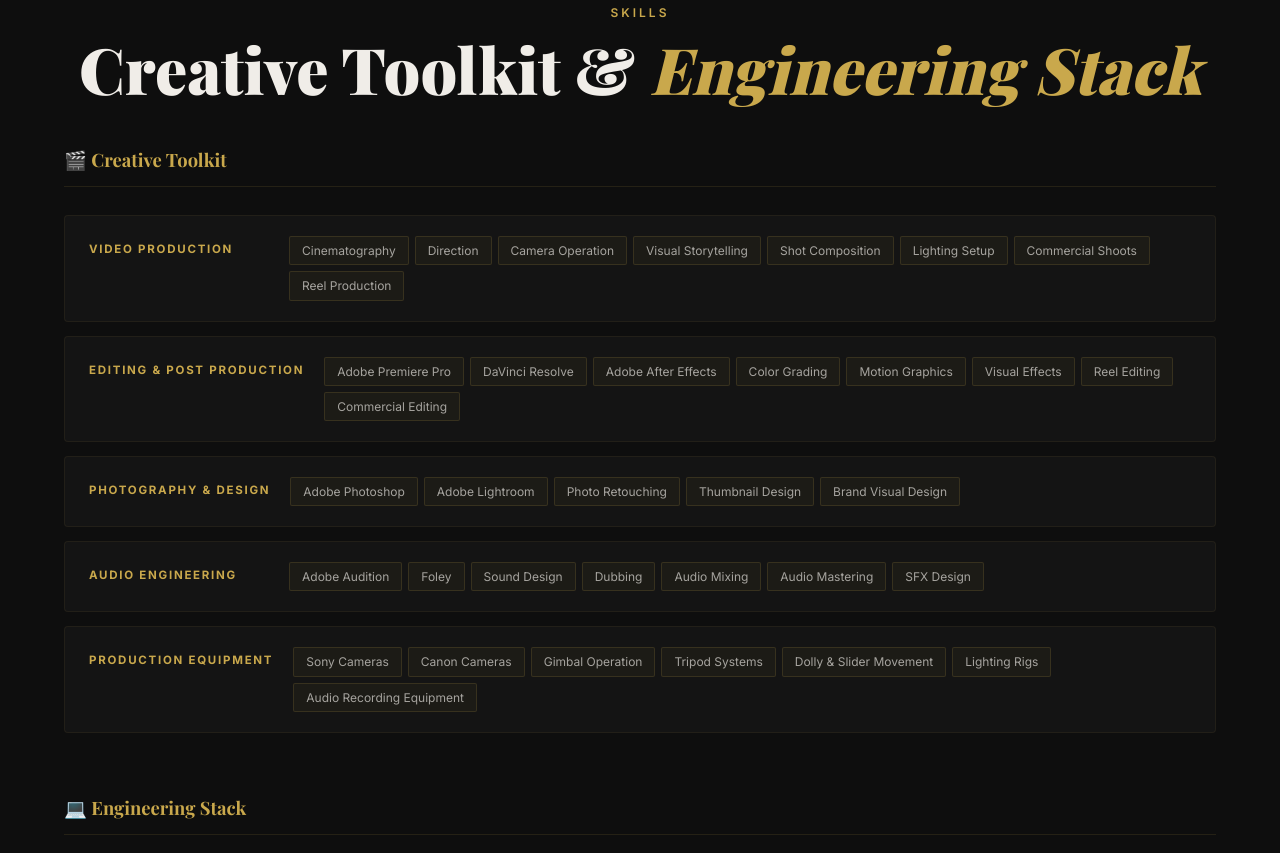
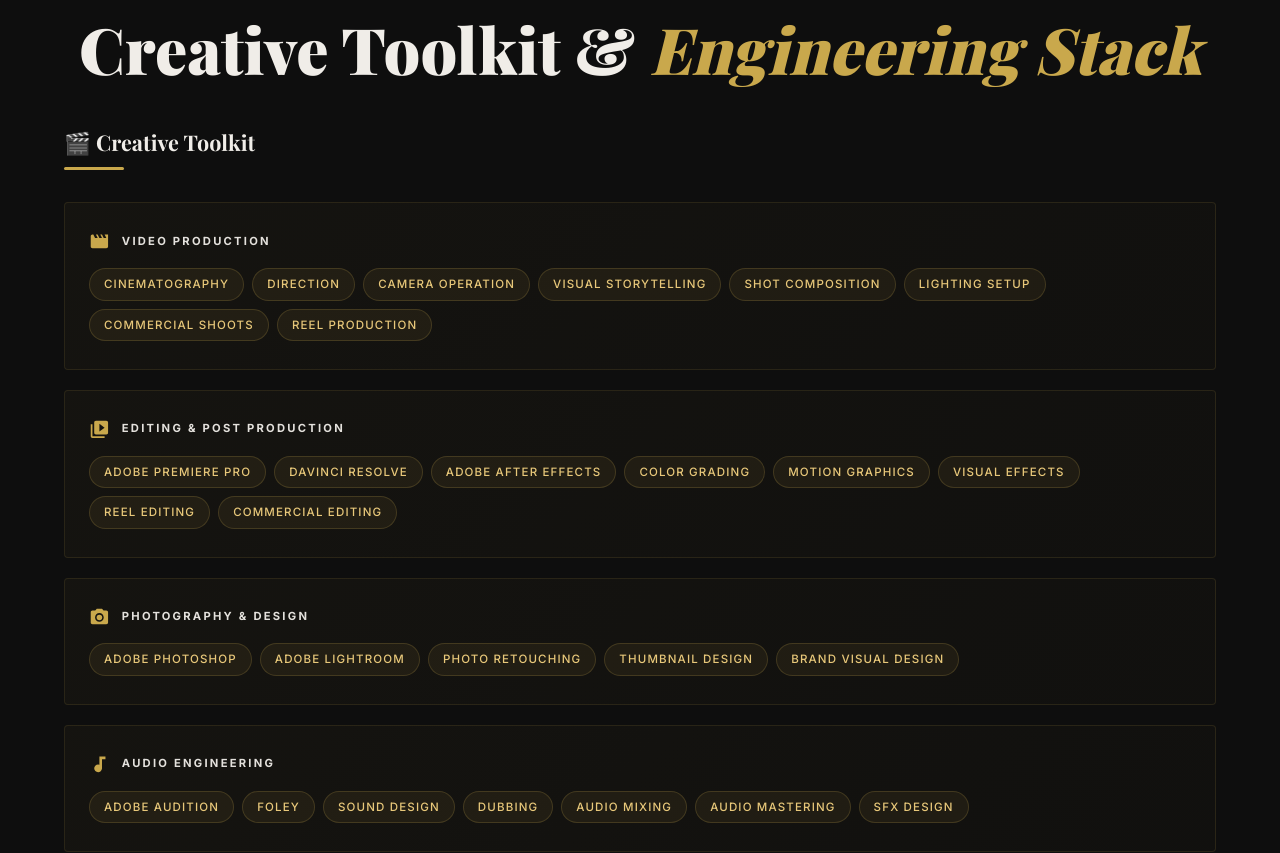
Before and after one commit to soumadeep-dey/sdcreates, a React (Vite) app: page /services in a window 1280 px wide. Shown: the part 1805-2658 px from the top of the page. Built offline with nearby package versions, Linux system fonts and the light colour scheme; a web font is replaced by a local one.

Commit message:
feat: enhance ServicesPage with skill categories and icons for improved visual representation

```diff
--- a/src/pages/ServicesPage.tsx
+++ b/src/pages/ServicesPage.tsx
@@ -2,6 +2,19 @@
 import { Helmet } from "react-helmet-async";
 import { motion } from "framer-motion";
 import Contact from "@/components/sections/Contact";
+import {
+  MdMovie,
+  MdCode,
+  MdImage,
+  MdAudiotrack,
+  MdVideoLibrary,
+  MdPhotoCamera,
+  MdSettingsInputComponent,
+  MdStorage,
+  MdBuild,
+  MdTrendingUp,
+  MdShare,
+} from "react-icons/md";
 import type { Service, SkillsData } from "@/types";
 
 export default function ServicesPage() {
@@ -124,7 +137,7 @@
 
       {/* Skills */}
       {skills && (
-        <section style={{ padding: "80px 0", background: "var(--dark)" }}>
+        <section style={{ padding: "60px 0 80px", background: "var(--dark)" }}>
           <div className="container">
             <p className="section-eyebrow" style={{ textAlign: "center" }}>
               Skills
@@ -134,82 +147,171 @@
             </h2>
 
             {[
-              { title: "🎬 Creative Toolkit", groups: skills.creative },
-              { title: "💻 Engineering Stack", groups: skills.engineering },
-              { title: "📈 Growth & Marketing", groups: skills.marketing },
-            ].map(({ title, groups }) => (
-              <div key={title} style={{ marginBottom: 60 }}>
+              {
+                title: "🎬 Creative Toolkit",
+                groups: skills.creative,
+                icons: {
+                  "Video Production": MdMovie,
+                  "Editing & Post Production": MdVideoLibrary,
+                  "Photography & Design": MdPhotoCamera,
+                  "Audio Engineering": MdAudiotrack,
+                  "Production Equipment": MdBuild,
+                },
+              },
+              {
+                title: "💻 Engineering Stack",
+                groups: skills.engineering,
+                icons: {
+                  Languages: MdCode,
+                  Frontend: MdCode,
+                  "Mobile Development": MdSettingsInputComponent,
+                  Backend: MdSettingsInputComponent,
+                  Databases: MdStorage,
+                  "Testing & Debugging": MdBuild,
+                  "Version Control & Deployment": MdStorage,
+                },
+              },
+              {
+                title: "📈 Growth & Marketing",
+                groups: skills.marketing,
+                icons: {
+                  "Content Strategy": MdImage,
+                  "Social Media Growth": MdShare,
+                  "Brand Development": MdImage,
+                  "SEO & Performance Marketing": MdTrendingUp,
+                  "Marketing Tools & Analytics": MdBuild,
+                  "Digital Marketing": MdShare,
+                },
+              },
+            ].map(({ title, groups, icons }) => (
+              <div key={title} style={{ marginBottom: 50 }}>
+                <div style={{ marginBottom: 32 }}>
                   <h3
                     style={{
                       fontFamily: "var(--font-serif)",
-                    fontSize: "1.15rem",
+                      fontSize: "clamp(1rem, 4vw, 1.35rem)",
                       fontWeight: 700,
-                    color: "var(--gold)",
-                    marginBottom: 28,
-                    paddingBottom: 12,
-                    borderBottom: "1px solid rgba(201,168,76,0.12)",
+                      color: "var(--white)",
+                      marginBottom: 8,
                     }}
                   >
                     {title}
                   </h3>
                   <div
-                  style={{ display: "flex", flexDirection: "column", gap: 14 }}
-                >
-                  {groups.map((g) => (
+                    style={{
+                      width: 60,
+                      height: 3,
+                      background: "var(--gold)",
+                      borderRadius: 2,
+                    }}
+                  />
+                </div>
+
                 <div
-                      key={g.category}
                   style={{
-                        width: "100%",
-                        background: "var(--dark-2)",
-                        border: "1px solid rgba(201,168,76,0.08)",
-                        borderRadius: "var(--radius)",
-                        padding: "20px 24px",
                     display: "flex",
-                        gap: 20,
-                        alignItems: "flex-start",
-                        flexWrap: "wrap",
+                    flexDirection: "column",
+                    gap: "20px",
                   }}
                 >
+                  {groups.map((g, idx) => {
+                    const IconComponent =
+                      icons[g.category as keyof typeof icons] || MdCode;
+                    return (
+                      <motion.div
+                        key={g.category}
+                        initial={{ opacity: 0, y: 20 }}
+                        whileInView={{ opacity: 1, y: 0 }}
+                        transition={{ delay: idx * 0.1, duration: 0.4 }}
+                        viewport={{ once: true, margin: "-50px" }}
+                        style={{
+                          background:
+                            "linear-gradient(135deg, rgba(201,168,76,0.04) 0%, rgba(201,168,76,0.02) 100%)",
+                          border: "1px solid rgba(201,168,76,0.12)",
+                          borderRadius: "var(--radius)",
+                          padding: "28px 24px",
+                          display: "flex",
+                          flexDirection: "column",
+                          gap: 16,
+                          transition: "all 0.3s ease",
+                          width: "100%",
+                        }}
+                      >
+                        <div
+                          style={{
+                            display: "flex",
+                            alignItems: "center",
+                            gap: 12,
+                          }}
+                        >
+                          <IconComponent
+                            style={{
+                              fontSize: "1.3rem",
+                              color: "var(--gold)",
+                              flexShrink: 0,
+                            }}
+                          />
                           <p
                             style={{
-                          fontSize: "0.72rem",
+                              fontSize: "0.7rem",
                               fontWeight: 700,
-                          letterSpacing: "0.15em",
+                              letterSpacing: "0.2em",
                               textTransform: "uppercase",
-                          color: "var(--gold)",
-                          minWidth: 180,
-                          paddingTop: 4,
-                          flexShrink: 0,
+                              color: "var(--white)",
+                              margin: 0,
+                              opacity: 0.95,
                             }}
                           >
                             {g.category}
                           </p>
+                        </div>
                         <div
                           style={{
                             display: "flex",
                             flexWrap: "wrap",
-                          gap: 6,
-                          flex: 1,
+                            gap: 8,
                           }}
                         >
                           {g.skills.map((skill) => (
                             <span
                               key={skill}
                               style={{
-                              fontSize: "0.75rem",
-                              padding: "4px 12px",
-                              background: "rgba(201,168,76,0.05)",
-                              border: "1px solid rgba(201,168,76,0.15)",
-                              borderRadius: 2,
-                              color: "var(--white-dim)",
+                                fontSize: "0.72rem",
+                                fontWeight: 500,
+                                letterSpacing: "0.1em",
+                                textTransform: "uppercase",
+                                padding: "6px 14px",
+                                border: "1px solid rgba(201,168,76,0.2)",
+                                borderRadius: 20,
+                                color: "var(--gold-light)",
+                                background: "rgba(201,168,76,0.08)",
+                                cursor: "default",
+                                transition:
+                                  "background 0.3s, border-color 0.3s, color 0.3s, box-shadow 0.3s",
+                              }}
+                              onMouseEnter={(e) => {
+                                const el = e.currentTarget;
+                                el.style.background = "rgba(201,168,76,0.18)";
+                                el.style.borderColor = "rgba(201,168,76,0.5)";
+                                el.style.color = "#f7dd9c";
+                                el.style.boxShadow =
+                                  "0 0 14px rgba(201,168,76,0.15)";
+                              }}
+                              onMouseLeave={(e) => {
+                                const el = e.currentTarget;
+                                el.style.background = "rgba(201,168,76,0.08)";
+                                el.style.borderColor = "rgba(201,168,76,0.2)";
+                                el.style.color = "var(--gold-light)";
+                                el.style.boxShadow = "none";
                               }}
                             >
                               {skill}
                             </span>
                           ))}
                         </div>
-                    </div>
-                  ))}
+                      </motion.div>
+                    );
+                  })}
                 </div>
               </div>
             ))}
```
Lines whose indentation alone changed are shown as unchanged.
